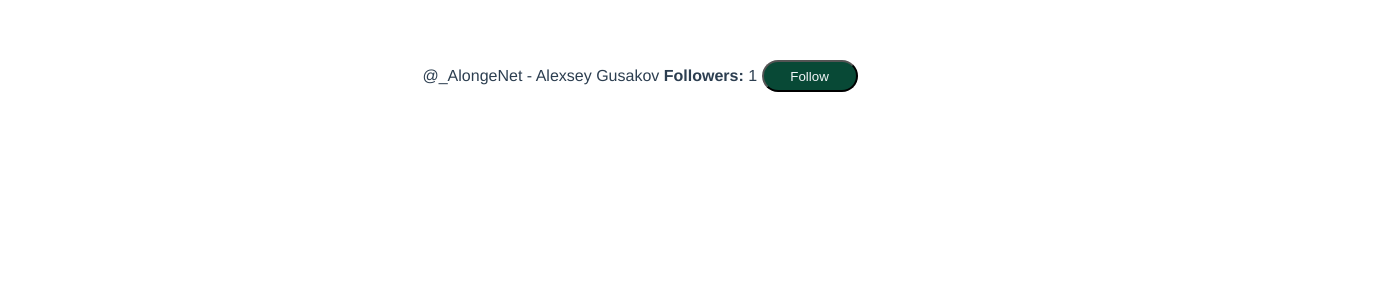
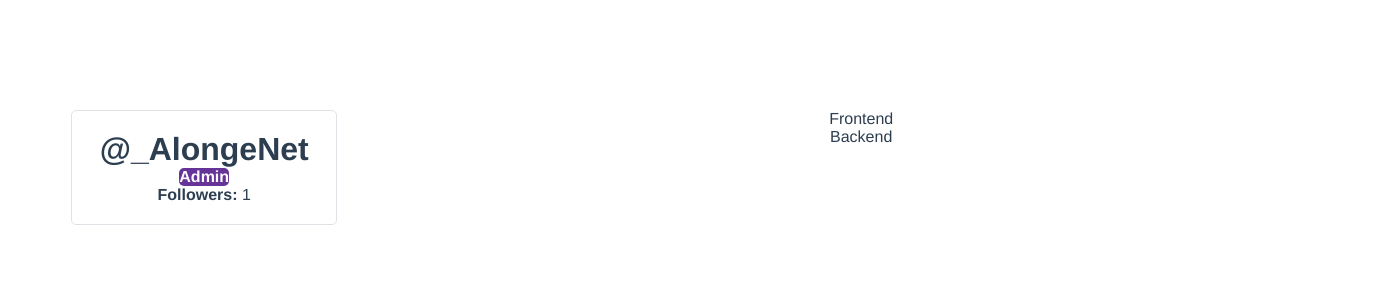
Before and after one commit to AlexseyWeb/peet-Vue-3, a Vue app: page / in a window 1280 px wide. Shown: the top 300 px of the page, 1398 px wide, since content can reach past the window. Built offline with nearby package versions, Linux system fonts and the light colour scheme.

Commit message:
UserProfile component created

```diff
--- a/src/App.vue
+++ b/src/App.vue
@@ -1,53 +1,15 @@
 <template>
   <div id="app">
-    @{{user.username}} - {{fullName}}
-    <strong>Followers: </strong> {{followers}}
-    <button v-on:click="followUsers">Follow</button>
+      <UserProfile/>
   </div>
 </template>
 
 <script>
-
+import UserProfile from './components/UserProfile'
 
 export default {
   name: 'App',
-
-  data(){
-    return {
-      followers: 0,
-      user: {
-        id: 1,
-        username: '_AlongeNet',
-        firstName: 'Alexsey',
-        lastName: 'Gusakov',
-        email: 'alongenet32@gmail.com',
-        isAdmin: true,
-      },
-    }
-  },
-
-  watch: {
-    followers(newFollowerCount, oldFollowerCount){
-      if(oldFollowerCount < newFollowerCount){
-        console.log(`${this.user.username} has gained a follower`);
-      }
-    }
-  },
-  computed: {
-    fullName(){
-      return `${this.user.firstName} ${this.user.lastName}`;
-    }
-  },
-  methods: {
-    followUsers(){
-      this.followers++;
-    }
-  },
-
-  mounted(){
-    this.followUsers();
-  }
-
+  components: { UserProfile }
 
 }
 </script>
@@ -61,12 +23,7 @@ export default {
   color: #2c3e50;
   margin-top: 60px;
 }
-button{
-  width: 6rem;
-  height: 2rem;
-  border-radius: 40px;
-  color:#f2f4f7;
-  background: #084936;
-  outline:none;
-}
+
+
+
 </style>
--- /dev/null
+++ b/src/components/UserProfile.vue
@@ -0,0 +1,100 @@
+<template>
+    <div class="user-profile">
+        <div class="user-profile__user-panel">
+            <h1 class="user-profile__username">@{{ user.username }}</h1>
+            <div class="user-profile__admin-badge" v-if="user.isAdmin">
+                Admin
+            </div>
+            <div class="user-profile__follower-count">
+                <strong>Followers:</strong> {{ followers }}
+            </div>
+        </div>
+        <div class="user-profile__list-jobs">
+            <div class="user-profile__job" v-for="job in user.listOfJobs" :key="job.id">
+                {{ job.job }}
+            </div>
+        </div>
+    </div>
+</template>
+
+<script>
+export default {
+    name: "UserProfile",
+     data(){
+    return {
+      followers: 0,
+      user: {
+        id: 1,
+        username: '_AlongeNet',
+        firstName: 'Alexsey',
+        lastName: 'Gusakov',
+        email: 'alongenet32@gmail.com',
+        isAdmin: true,
+        listOfJobs: [
+            {id:1, job:'Frontend'},
+            {id: 2, job:'Backend'}
+        ],
+      },
+    }
+  },
+
+  watch: {
+    followers(newFollowerCount, oldFollowerCount){
+      if(oldFollowerCount < newFollowerCount){
+        console.log(`${this.user.username} has gained a follower`);
+      }
+    }
+  },
+  computed: {
+    fullName(){
+      return `${this.user.firstName} ${this.user.lastName}`;
+    }
+  },
+  methods: {
+    followUsers(){
+      this.followers++;
+    }
+  },
+
+  mounted(){
+    this.followUsers();
+  }
+}
+</script>
+
+
+<style scoped>
+
+.user-profile{
+    display: grid;
+    grid-template-columns: 1fr 3fr;
+    width: 100%;
+    padding: 50px 5%;
+}
+
+.user-profile__user-panel{
+    display: flex;
+    flex-direction: column;
+    margin-right: 50px;
+    padding: 20px;
+    background-color: white;
+    border-radius: 5px;
+    border: 1px solid #DFE3E8;
+}
+
+.user-profile__admin-badge {
+    color: white;
+    border-radius: 5px;
+    background:rebeccapurple;
+    font-weight: bold;
+    margin: 0 auto;
+
+}
+
+h1 {
+    margin: 0;
+}
+
+
+
+</style>
```
